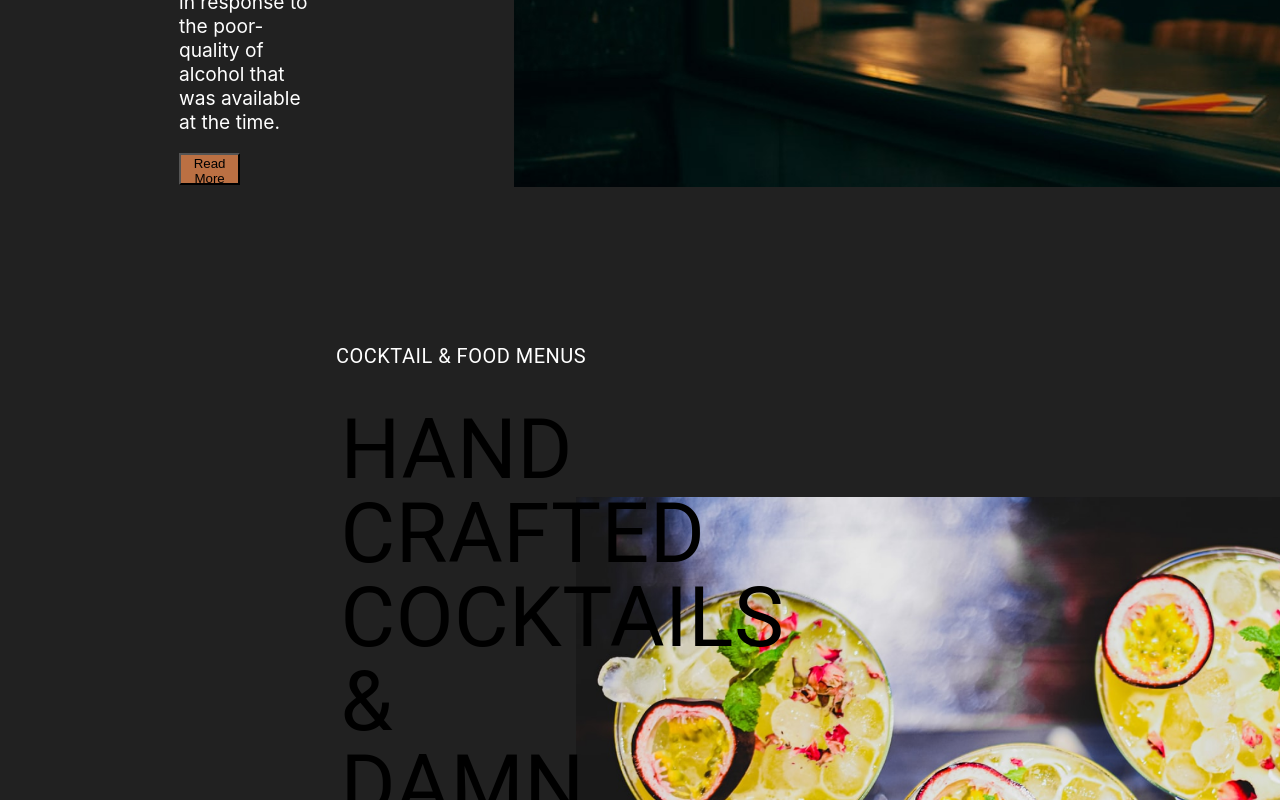
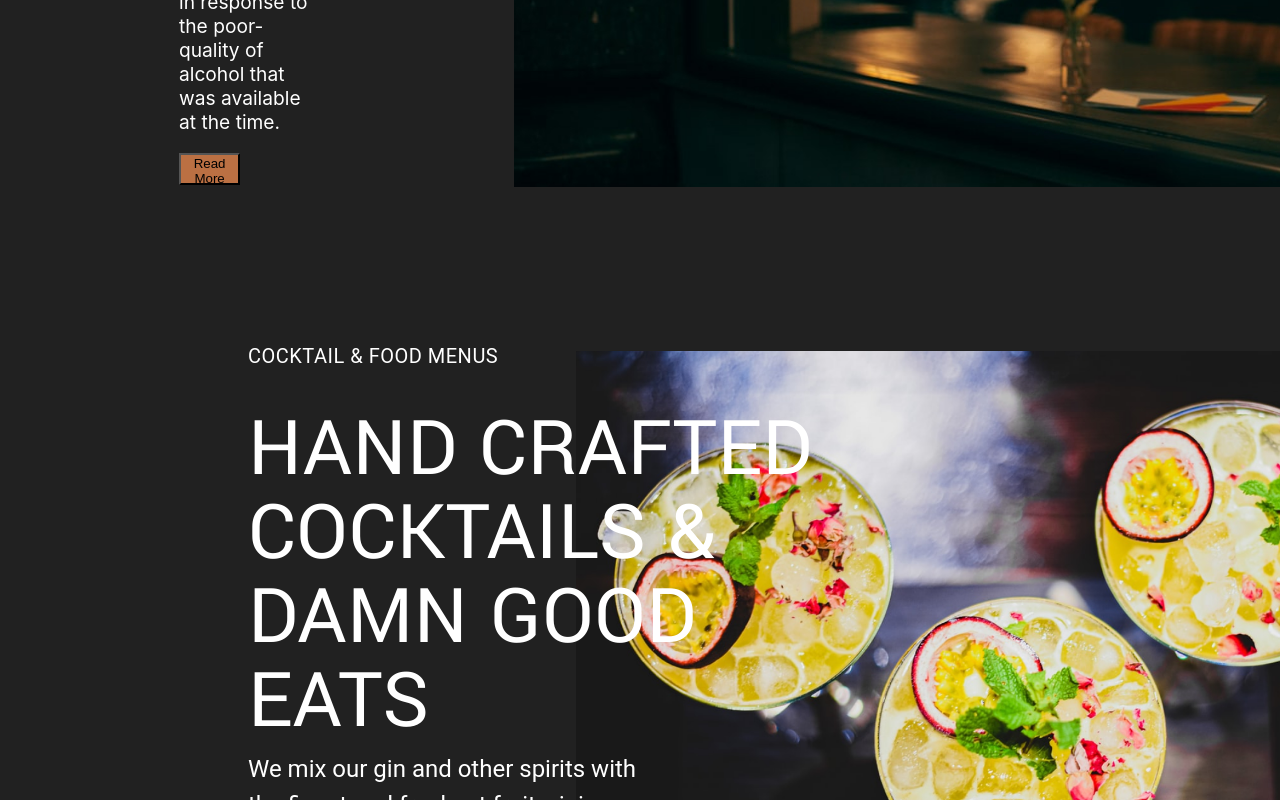
Before and after one commit to ASad114-al/GIN_joint_SHOP, a React (Create React App) app: page /Home in a window 1280 px wide. Shown: the part 1600-2400 px from the top of the page. Built offline with nearby package versions, Linux system fonts and the light colour scheme.

Commit message:
css style2

```diff
--- a/src/App.css
+++ b/src/App.css
@@ -161,19 +161,22 @@ button{
 
   }
   #text {
-    width:35%;
-    padding:25vh 0 15vh 14%;
+    width:65%;
+    padding:25vh ;
+    margin-left: -19%;
+
   }
-  h2 {
+  #hand {
     text-transform: uppercase;
     font-weight: 400;
     line-height: 3.5rem;
     margin: 5vh auto;
     width: 70%;
-    margin-left: 36%;
+    margin-left: 35%;
     letter-spacing: 0.5px;
-
-    font-family: Roboto;
+    color: #FFFFFF;
+    padding-bottom: 1%;
+    font-family: 'Yantramanav', sans-serif;
     font-size: 84px;
     line-height: 84px;
 
--- a/src/Components/Food_home.js
+++ b/src/Components/Food_home.js
@@ -5,7 +5,7 @@ const Food = () => {
             <p className="uppercase">
             Cocktail & Food Menus
         </p>
-            <h2>Hand  Crafted   Cocktails & Damn Good Eats</h2>
+            <h2 id='hand'>Hand  Crafted <br/>  Cocktails & Damn Good Eats</h2>
             <p>We mix our gin and other spirits with <br/> the finest and freshest fruits, juices, <br/> syrups and infusions in cocktails <br/> inspired by original recipes.</p>
             <button id='btn'> See Menu</button>
         </div>
```
Also changed, not shown: 1 other file (tests, documents, lock files or other folders).
